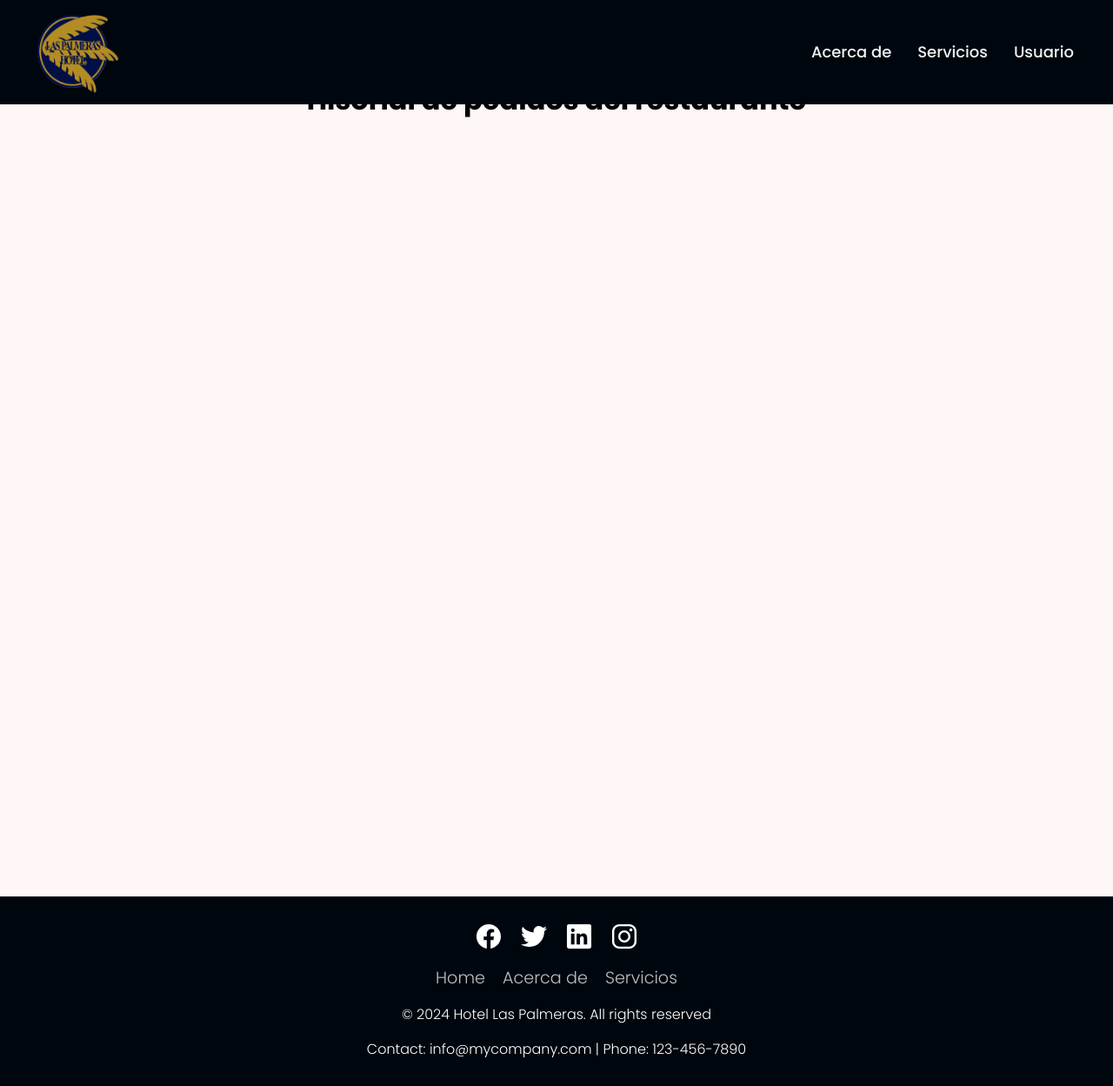
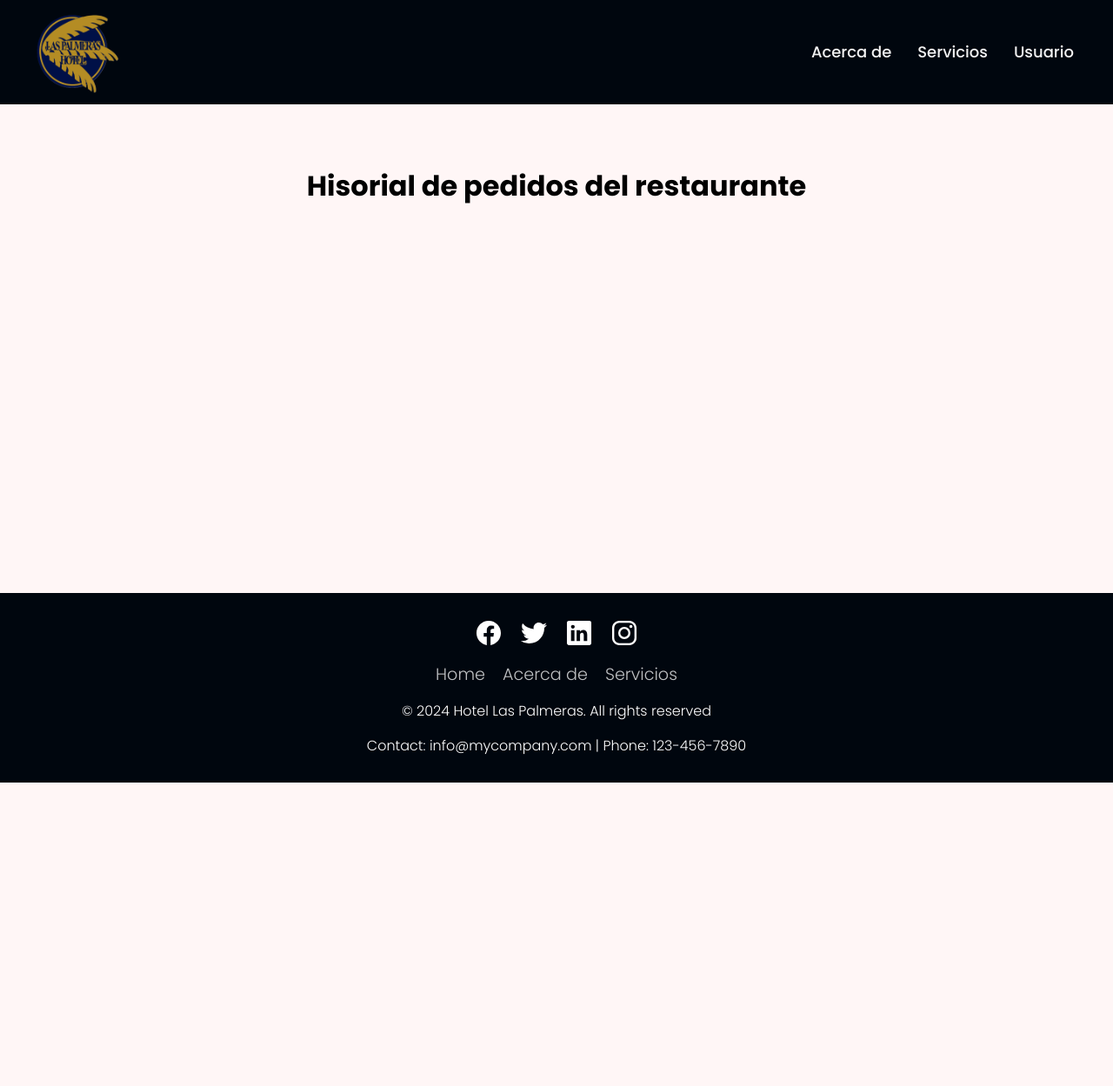
Before and after one commit to arnaums02/Joint-Project---Grup-B, a Django app: template JointProject/templates/getRestaurantOrdersHistory.html in a window 1280 px wide. Shown: the whole page at 87% size. After the commit the page ends 900 px from the top, so only its background shows below. Run offline with Django 5.2, Linux system fonts and the light colour scheme; the template is opened without the code that fills it, so the values that code supplies are empty.

Commit message:
some little changes

```diff
--- a/JointProject/templates/getRestaurantOrdersHistory.html
+++ b/JointProject/templates/getRestaurantOrdersHistory.html
@@ -8,20 +8,6 @@
 
     <title>Hisorial de pedidos del restaurante</title>
     <link rel="stylesheet" type="text/css" href="{% static 'css/show_tables.css' %}">
-        <style>
-       .container {
-            display: flex;
-            flex-direction: column;
-            justify-content: flex-start;
-            align-items: center;
-            height: 100vh;
-            margin-top: 250px;
-            margin-bottom: 20px;
-        }
-        .container li {
-            padding: 10px;
-        }
-    </style>
 
 <body>
     <div class="container">
```
Also changed, not shown: JointProject/templates/getRestaurantOrderDetails.html (+4 -17 lines). Lines whose indentation alone changed are shown as unchanged.
